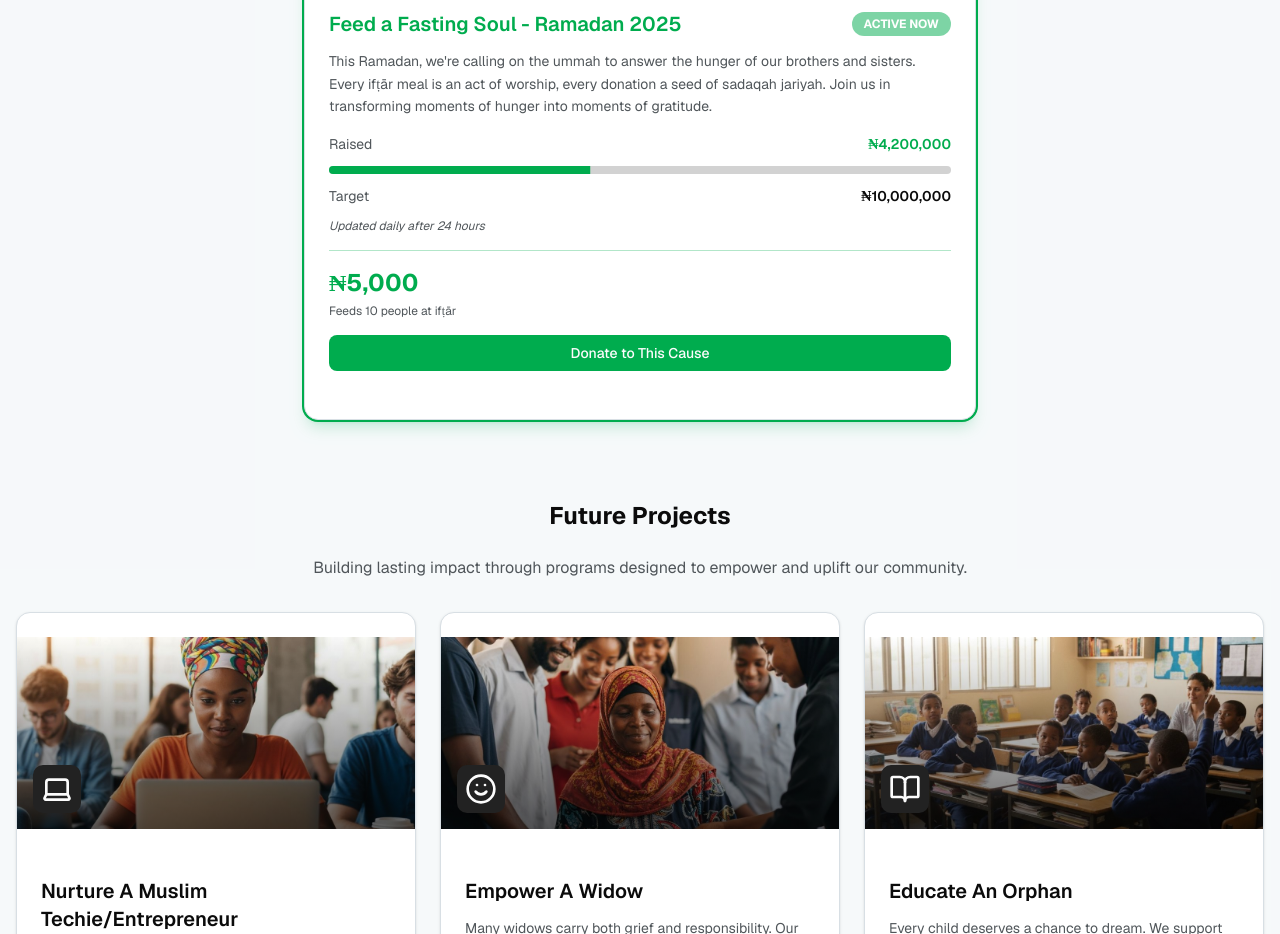
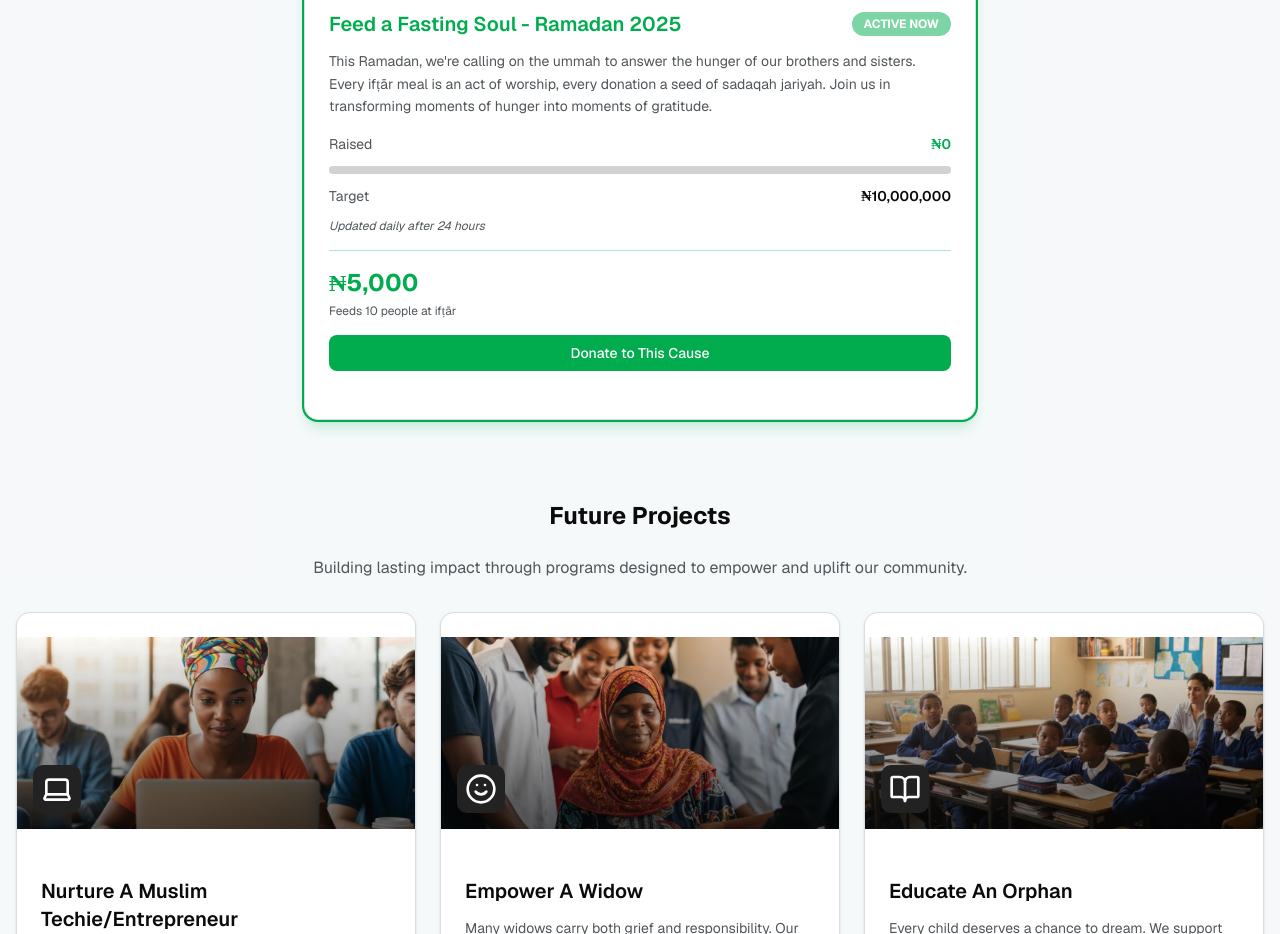
Before and after one commit to Qasim-Rokeeb/Barakah-Oasis-v2, a Next.js app: page / in a window 1280 px wide. Shown: the part 2480-3414 px from the top of the page. Built offline with nearby package versions, Linux system fonts and the light colour scheme.

Commit message:
updated active campaign

```diff
--- a/app/page.tsx
+++ b/app/page.tsx
@@ -330,7 +330,7 @@ export default function Home() {
                   amount="₦5,000"
                   impact="Feeds 10 people at ifṭār"
                   imageUrl="/ramadan-iftar-family-meal-muslim-africa-sharing.jpg"
-                  raised={4200000}
+                  raised={0}
                   target={10000000}
                   status="ongoing"
                 />
```
